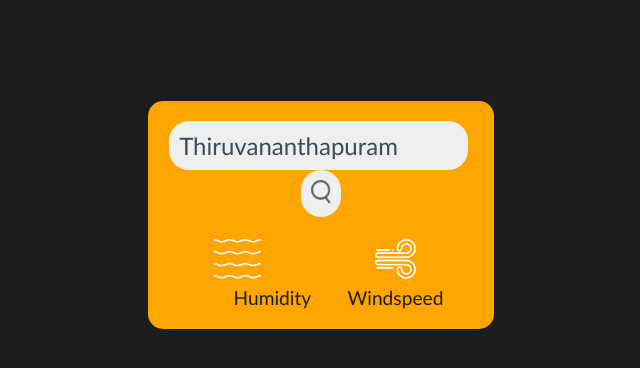
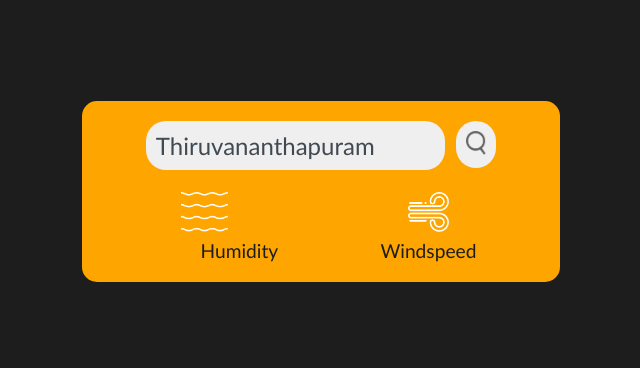
Before and after one commit to Hiken4522/Weather-app, a plain HTML site: page weather_app/index.html in a window 1280 px wide. Shown: the whole page, without its empty margins (319-959 px from the left). Drawn offline with Linux system fonts and the light colour scheme; no server answers.

Commit message:
Update style.css

```diff
--- a/weather_app/style.css
+++ b/weather_app/style.css
@@ -6,7 +6,7 @@ body{
     background-color: orange;
     color:rgb(29, 29, 29);
     text-align: center;
-    max-width: 25%;
+    max-width: 28rem;
     margin: auto;
     margin-top: 8%;
     padding: 20px 15px;
```
